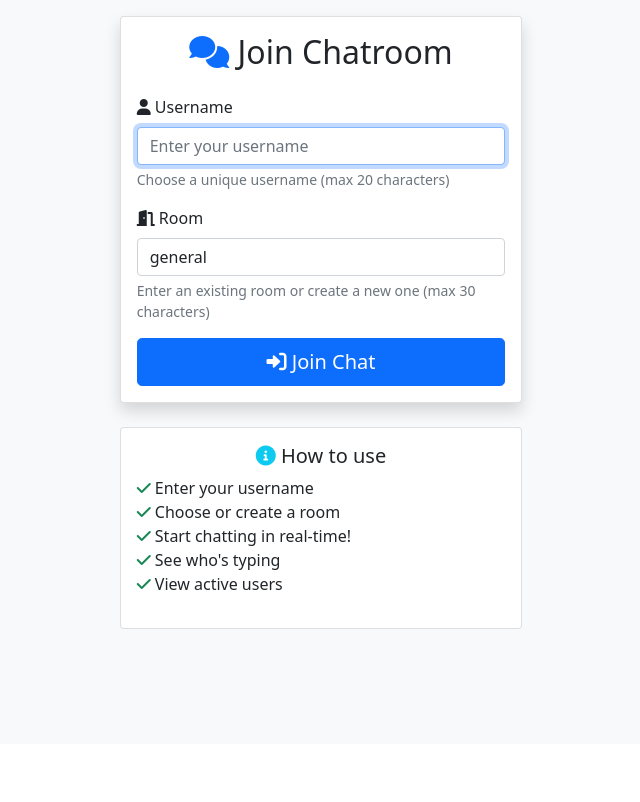
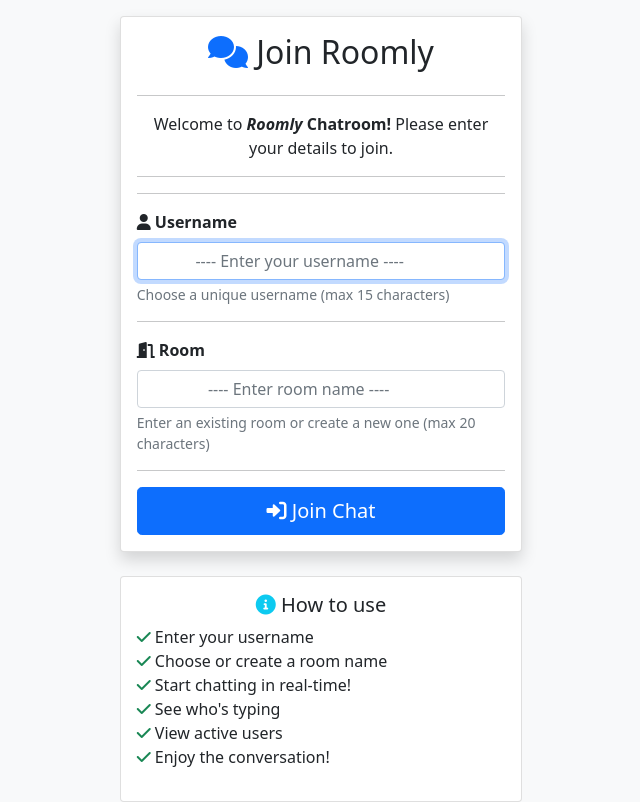
Before and after one commit to harizonelopez/Roomly, a Flask app: page / in a window 1280 px wide. Shown: the part 56-858 px from the top of the page, without its empty margins (319-959 px from the left). Before the commit the page ends 685 px from the top, so only its background shows below. Run offline with Flask 3, Linux system fonts and the light colour scheme; some libraries are stand-ins or nearby versions.

Commit message:
Update index.html to enhance user interface and improve form validation

```diff
--- a/templates/index.html
+++ b/templates/index.html
@@ -9,27 +9,39 @@
             <div class="card-body">
                 <h2 class="card-title text-center mb-4">
                     <i class="fas fa-comments text-primary"></i>
-                    Join Chatroom
-                </h2>
+                    Join Roomly</h2>
+                <hr>
+                <p class="text-center">Welcome to <b><i>Roomly</i> Chatroom!</b> Please enter your details to join.</p>
+                <hr><hr>
                 <form id="joinForm">
                     <div class="mb-3">
                         <label for="username" class="form-label">
-                            <i class="fas fa-user"></i> Username
+                            <i class="fas fa-user"></i> <b>Username</b>
                         </label>
-                        <input type="text" class="form-control" id="username" name="username"
-                               placeholder="Enter your username" required maxlength="20">
-                        <div class="form-text">Choose a unique username (max 20 characters)</div>
+                        <input
+                            type="text"
+                            class="form-control"
+                            id="username"
+                            name="username"
+                            placeholder="           ---- Enter your username ----"
+                            required maxlength="15">
+                        <div class="form-text">Choose a unique username (max 15 characters)</div>
                     </div>
-
+                    <hr>
                     <div class="mb-3">
                         <label for="room" class="form-label">
-                            <i class="fas fa-door-open"></i> Room
+                            <i class="fas fa-door-open"></i> <b>Room</b>
                         </label>
-                        <input type="text" class="form-control" id="room" name="room"
-                               placeholder="Enter room name" value="general" required maxlength="30">
-                        <div class="form-text">Enter an existing room or create a new one (max 30 characters)</div>
+                        <input
+                            type="text"
+                            class="form-control"
+                            id="room"
+                            name="room"
+                            placeholder="              ---- Enter room name ----"
+                            required maxlength="20">
+                        <div class="form-text">Enter an existing room or create a new one (max 20 characters)</div>
                     </div>
-
+                    <hr>
                     <button type="submit" class="btn btn-primary btn-lg w-100">
                         <i class="fas fa-sign-in-alt"></i> Join Chat
                     </button>
@@ -45,10 +57,11 @@
                     </h5>
                     <ul class="list-unstyled text-start">
                         <li><i class="fas fa-check text-success"></i> Enter your username</li>
-                        <li><i class="fas fa-check text-success"></i> Choose or create a room</li>
+                        <li><i class="fas fa-check text-success"></i> Choose or create a room name</li>
                         <li><i class="fas fa-check text-success"></i> Start chatting in real-time!</li>
                         <li><i class="fas fa-check text-success"></i> See who's typing</li>
                         <li><i class="fas fa-check text-success"></i> View active users</li>
+                        <li><i class="fas fa-check text-success"></i> Enjoy the conversation!</li>
                     </ul>
                 </div>
             </div>
@@ -66,25 +79,25 @@ document.getElementById('joinForm').addEventListener('submit', function(e) {
         const room = document.getElementById('room').value.trim();
 
         if (username && room) {
-        // Validate username and room
+            // Validation of username and room-name lengths
             if (username.length > 20) {
-            alert('Username must be 20 characters or less');
+                alert('Username must be 15 characters or less');
                 return;
             }
 
-        if (room.length > 30) {
-            alert('Room name must be 30 characters or less');
+            if (room.length > 20) {
+                alert('Room name must be 20 characters or less');
                 return;
             }
 
-        // Redirect to chat room
+            // Redirection to the chat room
             window.location.href = `/chat?username=${encodeURIComponent(username)}&room=${encodeURIComponent(room)}`;
         } else {
-        alert('Please enter both username and room name');
+            alert('Please, Enter both username and room name');
         }
     });
 
-// Auto-focus username field
+    // Auto-focus of the username field
     document.getElementById('username').focus();
 </script>
 {% endblock %}
```
Lines whose indentation alone changed are shown as unchanged.
